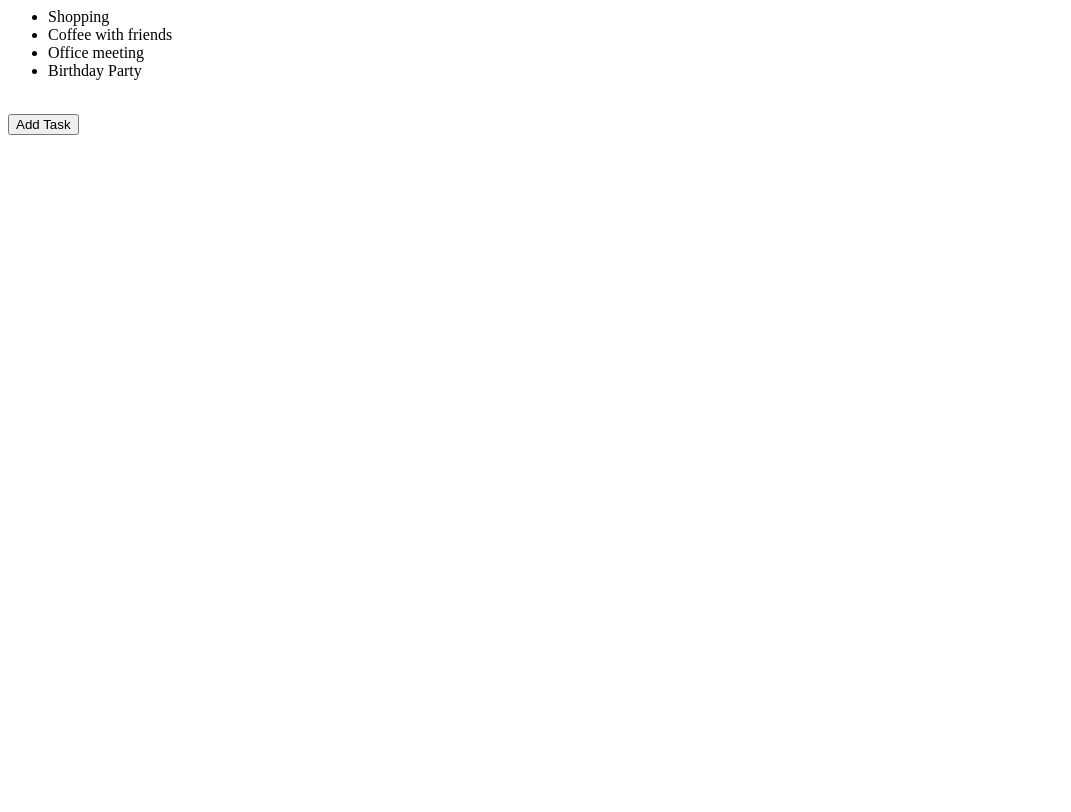
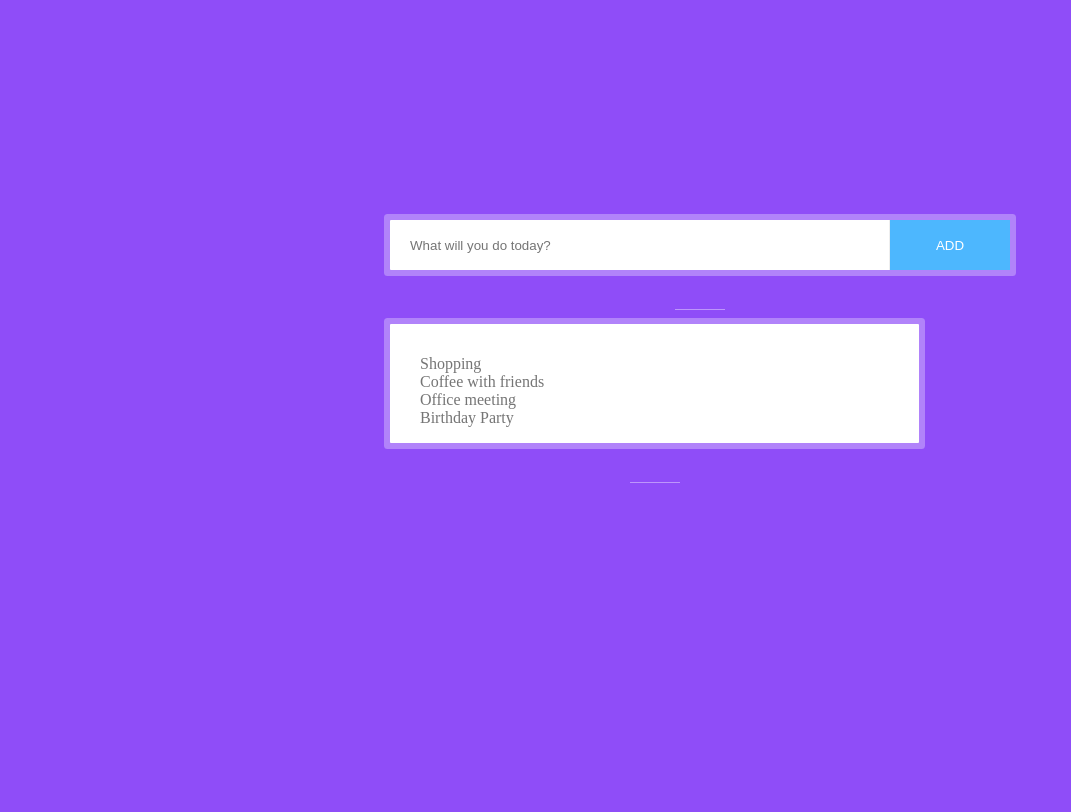
Before and after one commit to DeeAnnEye/python-django-todo, a Django app: page /todo/tasks/ in a window 1280 px wide. Shown: the whole page, without its empty margins (0-1071 px from the left). Before the commit the page ends 135 px from the top, so only its background shows below. Run offline with Django 3.2, Linux system fonts and the light colour scheme; data comes from the database, SQL or seed files in the repository.

Commit message:
Add styling to tasks template

```diff
--- a/pythonTodo/settings.py
+++ b/pythonTodo/settings.py
@@ -119,3 +119,4 @@ USE_TZ = True
 # https://docs.djangoproject.com/en/2.2/howto/static-files/
 
 STATIC_URL = '/static/'
+STATIC_ROOT = os.path.join(BASE_DIR,  'static')
--- /dev/null
+++ b/todo/static/css/style.css
@@ -0,0 +1,136 @@
+body {
+    background-color: #8f4df8
+}
+
+.main-todo-input {
+    background: #fff;
+    padding: 0 120px 0 0;
+    border-radius: 1px;
+    margin-top: 200px;
+    box-shadow: 0px 0px 0px 6px rgba(255, 255, 255, 0.3)
+}
+
+.fl-wrap {
+    float: left;
+    width: 100%;
+    position: relative
+}
+
+.main-todo-input:before {
+    content: '';
+    position: absolute;
+    bottom: -40px;
+    width: 50px;
+    height: 1px;
+    background: rgba(255, 255, 255, 0.41);
+    left: 50%;
+    margin-left: -25px
+}
+
+.main-todo-input-item {
+    float: left;
+    width: 100%;
+    box-sizing: border-box;
+    border-right: 1px solid #eee;
+    height: 50px;
+    position: relative
+}
+
+.main-todo-input-item input:first-child {
+    border-radius: 100%
+}
+
+.main-todo-input-item input {
+    float: left;
+    border: none;
+    width: 100%;
+    height: 50px;
+    padding-left: 20px
+}
+
+.main-search-button {
+    background: #4DB7FE
+}
+
+.main-search-button {
+    position: absolute;
+    right: 0px;
+    height: 50px;
+    width: 120px;
+    color: #fff;
+    top: 0;
+    border: none;
+    border-top-right-radius: 0px;
+    border-bottom-right-radius: 0px;
+    cursor: pointer
+}
+
+.main-todo-input-wrap {
+    max-width: 500px;
+    margin: 20px auto;
+    position: relative
+}
+
+:focus {
+    outline: 0
+}
+
+@media only screen and (max-width: 768px) {
+    .main-todo-input {
+        background: rgba(255, 255, 255, 0.2);
+        padding: 14px 20px 10px;
+        border-radius: 10px;
+        box-shadow: 0px 0px 0px 10px rgba(255, 255, 255, 0.0)
+    }
+
+    .main-todo-input-item {
+        width: 100%;
+        border: 1px solid #eee;
+        height: 50px;
+        border: none;
+        margin-bottom: 10px
+    }
+
+    .main-todo-input-item input {
+        border-radius: 6px !important;
+        background: #fff
+    }
+
+    .main-search-button {
+        position: relative;
+        float: left;
+        width: 100%;
+        border-radius: 6px
+    }
+}
+
+.remove {
+    float: right;
+    color: #757575 !important;
+    font-size: 14px
+}
+
+#list-items {
+    padding-left: 20px;
+    padding-top: 15px
+}
+
+ul {
+    padding: 0;
+    text-align: left;
+    list-style: none
+}
+
+.todo-text {
+    color: #757575;
+    margin-left: 10px
+}
+
+.strike {
+    color: blue
+}
+
+.todo-listing {
+    padding: 0px 29px 0 0;
+    margin-top: 54px !important
+}
--- a/todo/templates/todo/tasks.html
+++ b/todo/templates/todo/tasks.html
@@ -1,4 +1,4 @@
-{% if todo_list %}
+<!-- {% if todo_list %}
     <ul>
     {% for task in todo_list %}
         <li>{{ task.task_text }}</li>
@@ -8,4 +8,42 @@
     <a href="{% url 'todo:addtask' %}"><button>Add Task</button></a>
 {% else %}
     <p>No tasks to do.</p>
-{% endif %}
+{% endif %} -->
+<html>
+    {% load static %}
+<head>
+    <link rel="stylesheet"  href="{%  static  'css/style.css'  %}">
+    <title>Todo App</title>
+  </head>
+<div class="row">
+  <div class="col-md-12">
+    <div class="main-todo-input-wrap">
+      <div class="main-todo-input fl-wrap">
+        <div class="main-todo-input-item">
+          <input
+            type="text"
+            id="todo-list-item"
+            placeholder="What will you do today?"
+          />
+        </div>
+        <button class="add-items main-search-button">ADD</button>
+      </div>
+    </div>
+  </div>
+</div>
+<div class="row">
+  <div class="col-md-12">
+    <div class="main-todo-input-wrap">
+      <div class="main-todo-input fl-wrap todo-listing">
+        {% if todo_list %}
+        <ul id="list-items">
+          {% for task in todo_list %}
+          <li class="todo-text">{{ task.task_text }}</li>
+          {% endfor %}
+        </ul>
+        {% endif %}
+      </div>
+    </div>
+  </div>
+</div>
+</html>
```
